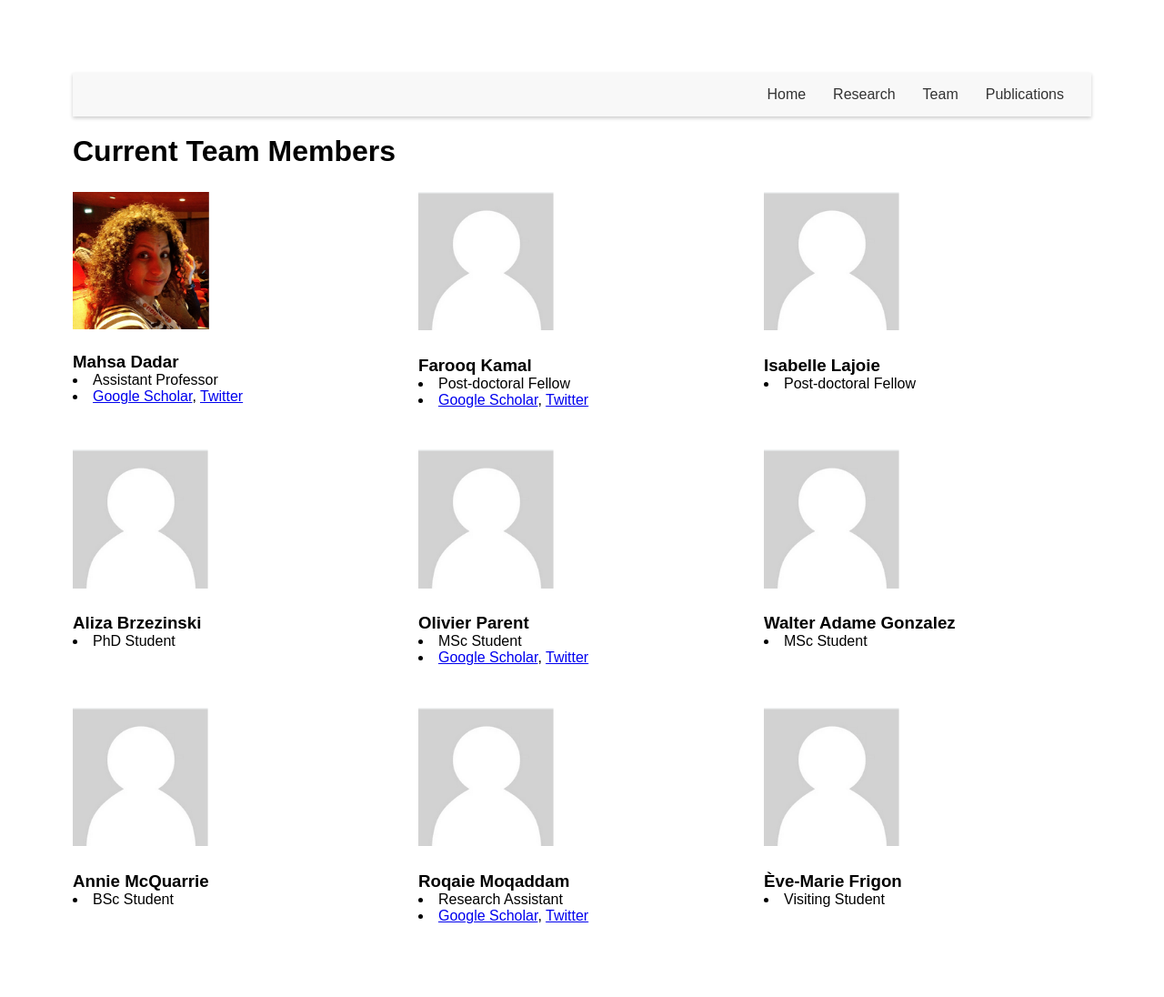
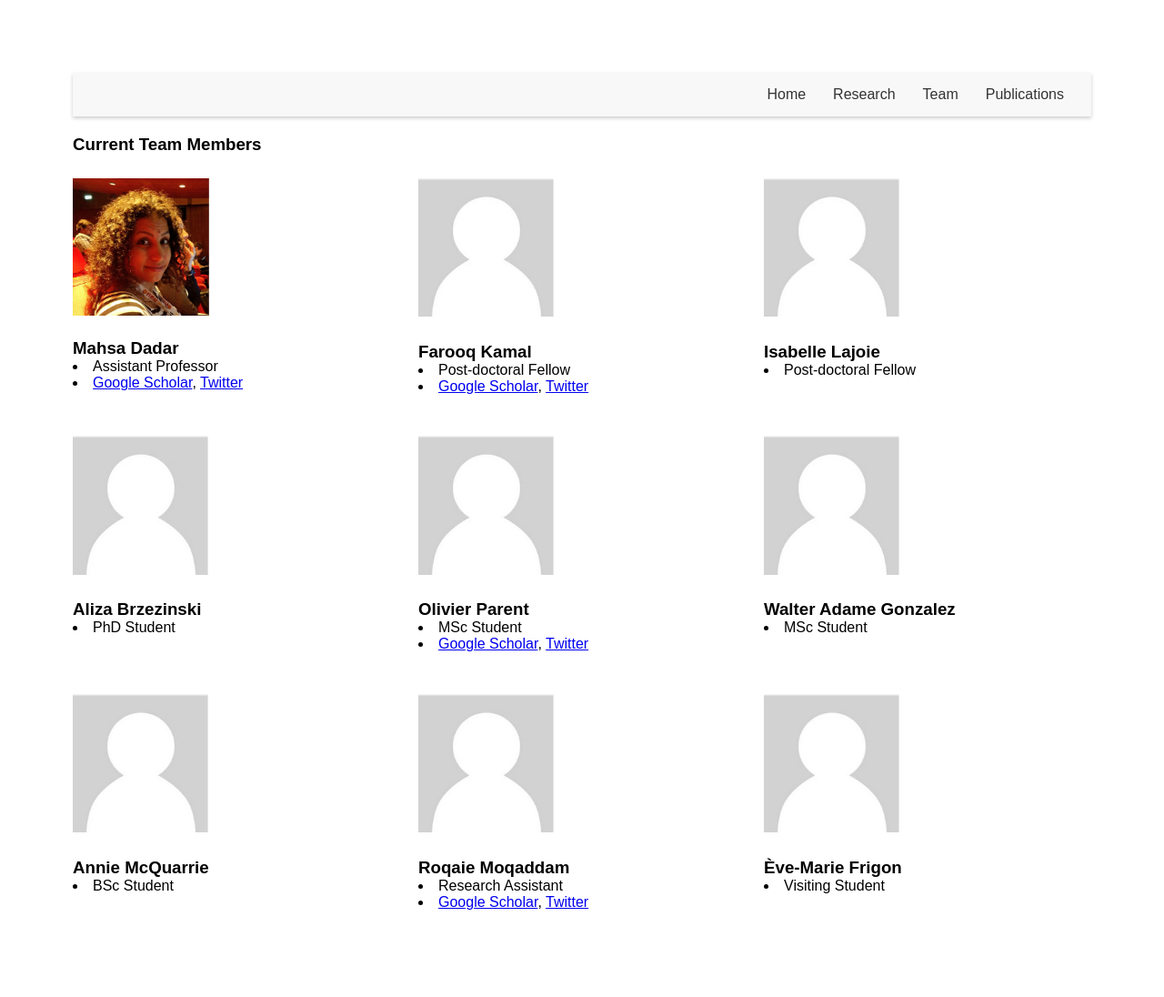
Before and after one commit to VANDAlab/VANDAlab.github.io, a Jekyll site: the page team.html, which Jekyll copies as it is, in a window 1280 px wide. Shown: the whole page at 91% size. Built offline with Jekyll 4.4.1, drawn with Linux system fonts in a browser that asks for light colours.

```diff
--- a/team.html
+++ b/team.html
@@ -18,7 +18,7 @@
 
     <header>
 
-        <h1>Current Team Members</h1>
+        <h3>Current Team Members</h3>
   </header>
 <div class="team-container">
 <div class="person">
```
